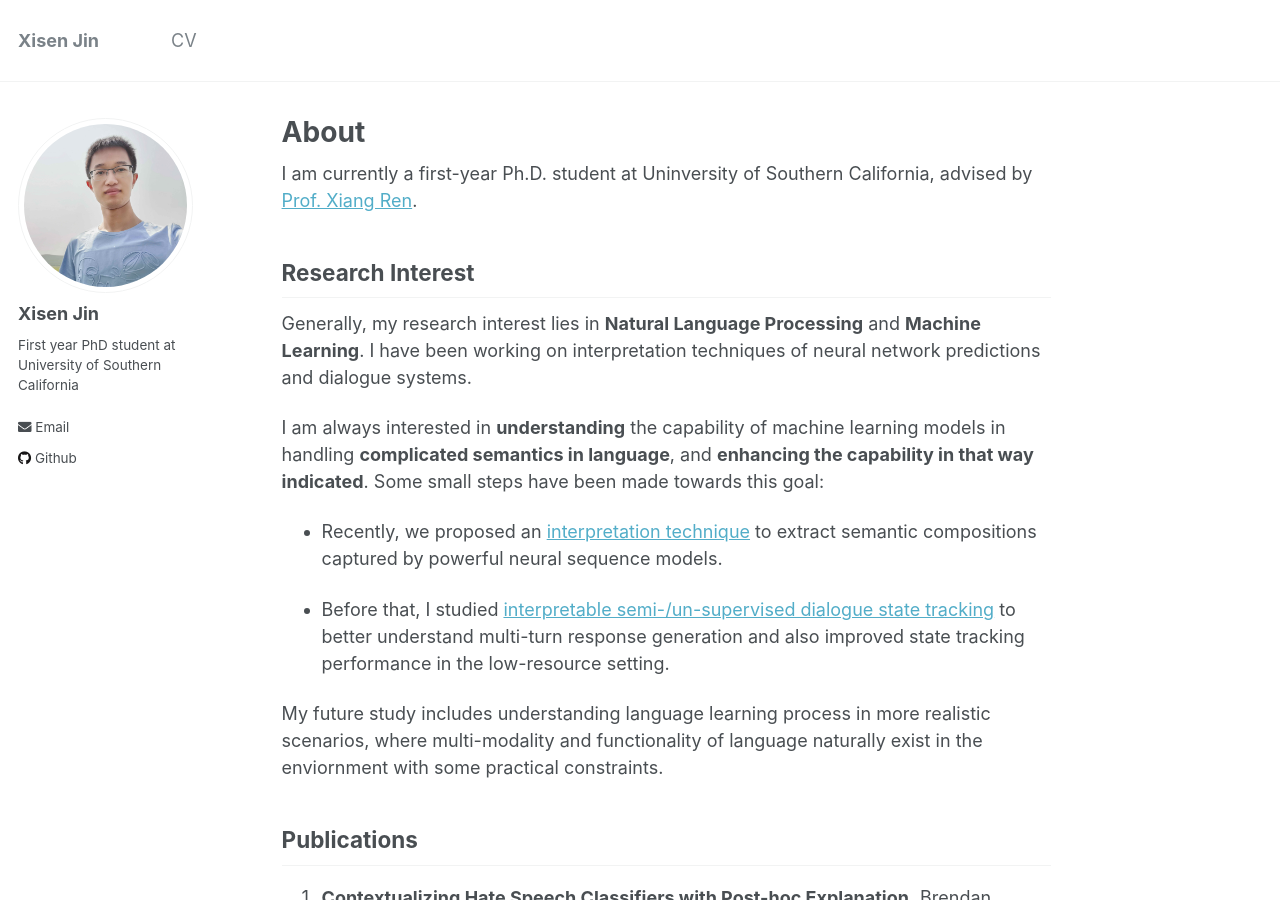
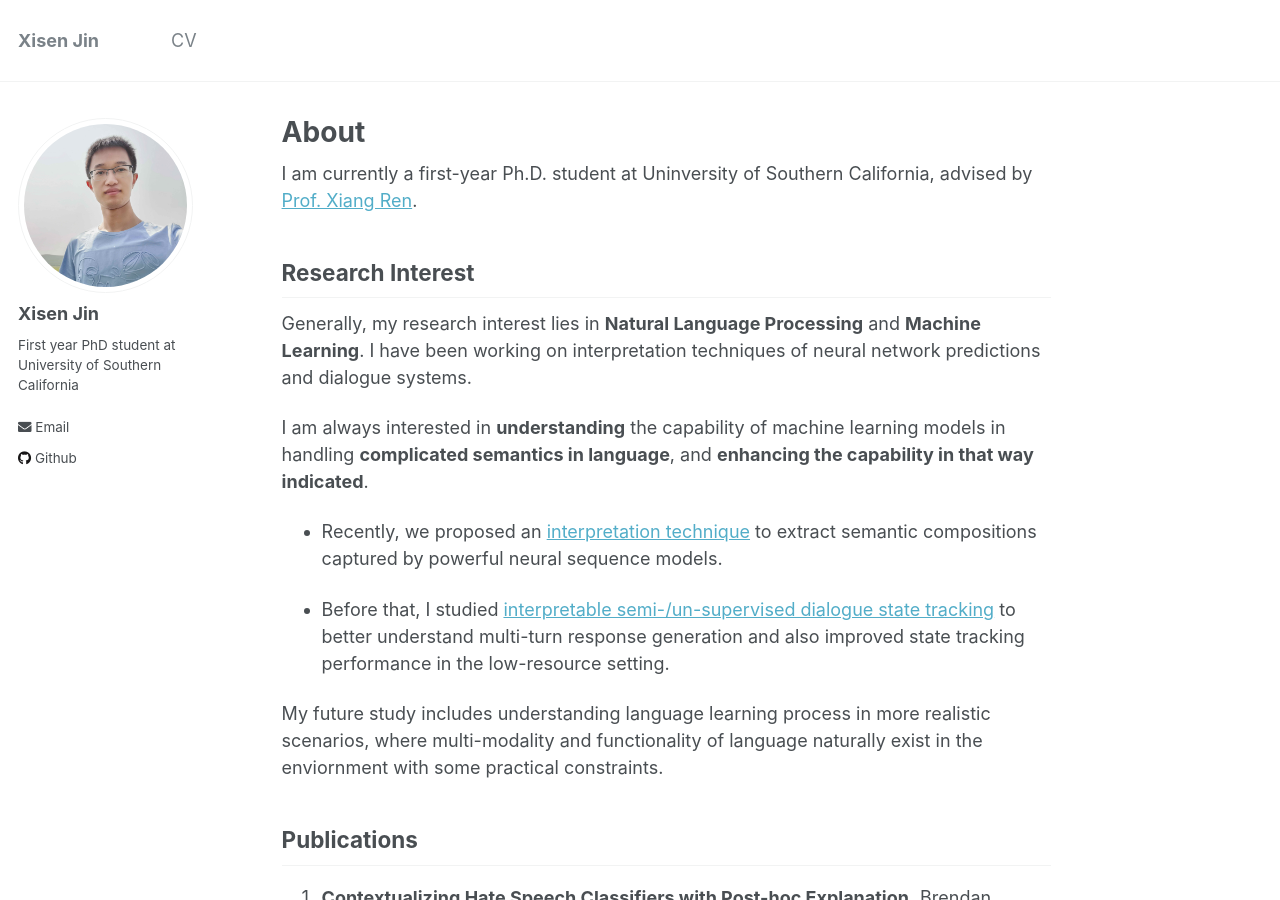
Before and after one commit to AuCson/aucson.github.io, a Jekyll site: the page built from _pages/about.md, in a window 1280 px wide and 900 px high. Built offline with Jekyll 4.4.1, drawn with Linux system fonts in a browser that asks for light colours.

Commit message:
updated bio

```diff
--- a/_pages/about.md
+++ b/_pages/about.md
@@ -14,7 +14,7 @@ I am currently a first-year Ph.D. student at Uninversity of Southern California,
 
 Generally, my research interest lies in **Natural Language Processing** and **Machine Learning**. I have been working on interpretation techniques of neural network predictions and dialogue systems.
 
-I am always interested in **understanding** the capability of machine learning models in handling **complicated semantics in language**, and **enhancing the capability in that way indicated**. Some small steps have been made towards this goal:
+I am always interested in **understanding** the capability of machine learning models in handling **complicated semantics in language**, and **enhancing the capability in that way indicated**.
 
 - Recently, we proposed an [interpretation technique](#iclr20towards) to extract semantic compositions captured by powerful neural sequence models.
 
```
